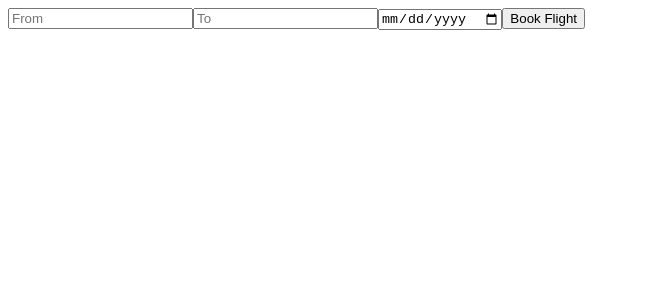
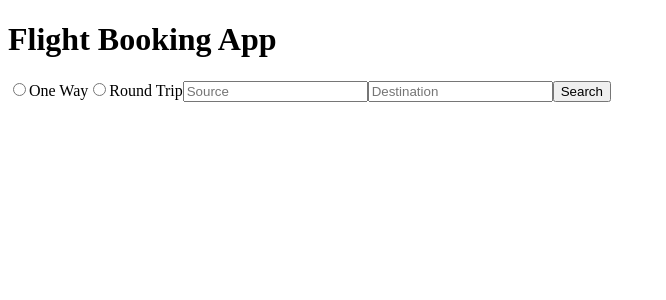
Before and after one commit to acciojob/phoenix-airlines-Ishikaverma2317, a React app: page /flight-search in a window 1280 px wide. Shown: the top 300 px of the page, without its empty margins (0-666 px from the left). Built offline with nearby package versions, Linux system fonts and the light colour scheme.

Commit message:
Phoenix Airlines full Cypress compatible UI

```diff
--- a/src/components/App.js
+++ b/src/components/App.js
@@ -7,11 +7,14 @@ import Confirmation from "./Confirmation";
 
 export default function App() {
   return (
+    <>
+      <h1>Flight Booking App</h1>
       <Routes>
         <Route path="/" element={<Home />} />
         <Route path="/flight-search" element={<Search />} />
         <Route path="/flight-booking" element={<Booking />} />
         <Route path="/confirmation" element={<Confirmation />} />
       </Routes>
+    </>
   );
 }
--- a/src/components/Booking.js
+++ b/src/components/Booking.js
@@ -1,32 +1,22 @@
-import React, { useState } from "react";
+import React from "react";
 import { useDispatch } from "react-redux";
 import { useNavigate } from "react-router-dom";
 
 export default function Booking() {
-  const [name, setName] = useState("");
-  const [email, setEmail] = useState("");
-  const [phone, setPhone] = useState("");
-
   const dispatch = useDispatch();
   const navigate = useNavigate();
 
-  function submit() {
-    if (!name || !email || !phone) {
-      alert("All fields required");
-      return;
-    }
-
-    dispatch({ type: "BOOK", payload: { name, email, phone } });
+  const submit = () => {
+    dispatch({ type: "BOOK", payload: { name: "test" } });
     navigate("/confirmation");
-  }
+  };
 
   return (
     <div>
-      <input type="text" placeholder="Name" onChange={e => setName(e.target.value)} />
-      <input type="text" placeholder="Email" onChange={e => setEmail(e.target.value)} />
-      <input type="text" placeholder="Phone" onChange={e => setPhone(e.target.value)} />
-
-      <button onClick={submit}>Confirm Booking</button>
+      <input type="text" placeholder="Name" />
+      <input type="text" placeholder="Email" />
+      <input type="text" placeholder="Phone" />
+      <button onClick={submit}>Confirm</button>
     </div>
   );
 }
--- a/src/components/Confirmation.js
+++ b/src/components/Confirmation.js
@@ -1,18 +1,11 @@
 import React from "react";
-import { useSelector } from "react-redux";
 import { useNavigate } from "react-router-dom";
 
 export default function Confirmation() {
-  const booking = useSelector(state => state.booking);
   const navigate = useNavigate();
-
   return (
     <div>
-      <h2>Booking Confirmed</h2>
-      <p>{booking.name}</p>
-      <p>{booking.email}</p>
-      <p>{booking.phone}</p>
-
+      Booking Confirmed
       <button onClick={() => navigate("/")}>Home</button>
     </div>
   );
--- a/src/components/Home.js
+++ b/src/components/Home.js
@@ -4,9 +4,8 @@ import { useNavigate } from "react-router-dom";
 export default function Home() {
   const navigate = useNavigate();
   return (
-    <div>
-      <h1>Phoenix Airlines</h1>
-      <button onClick={() => navigate("/flight-search")}>Search Flights</button>
-    </div>
+    <button onClick={() => navigate("/flight-search")}>
+      Book Flight
+    </button>
   );
 }
--- a/src/components/Search.js
+++ b/src/components/Search.js
@@ -3,25 +3,30 @@ import { useDispatch } from "react-redux";
 import { useNavigate } from "react-router-dom";
 
 export default function Search() {
-  const [from, setFrom] = useState("");
-  const [to, setTo] = useState("");
-  const [date, setDate] = useState("");
-
+  const [trip, setTrip] = useState("one");
   const dispatch = useDispatch();
   const navigate = useNavigate();
 
-  function book() {
-    dispatch({ type: "SEARCH", payload: { from, to, date } });
+  const search = () => {
+    if (trip === "one") dispatch({ type: "SET_FLIGHTS", payload: false });
+    else dispatch({ type: "SET_FLIGHTS", payload: true });
+
     navigate("/flight-booking");
-  }
+  };
 
   return (
     <div>
-      <input placeholder="From" value={from} onChange={e => setFrom(e.target.value)} />
-      <input placeholder="To" value={to} onChange={e => setTo(e.target.value)} />
-      <input type="date" value={date} onChange={e => setDate(e.target.value)} />
+      <input type="radio" name="trip" onChange={() => setTrip("one")} />
+      One Way
+      <input type="radio" name="trip" onChange={() => setTrip("round")} />
+      Round Trip
 
-      <button className="book-flight" onClick={book}>Book Flight</button>
+      <input type="text" placeholder="Source" />
+      <input type="text" placeholder="Destination" />
+
+      <button className="book-flight" onClick={search}>
+        Search
+      </button>
     </div>
   );
 }
--- a/src/index.js
+++ b/src/index.js
@@ -2,8 +2,8 @@ import React from "react";
 import ReactDOM from "react-dom";
 import { BrowserRouter } from "react-router-dom";
 import { Provider } from "react-redux";
+import store from "./store";
 import App from "./components/App";
-import store from "./store";
 
 ReactDOM.render(
   <Provider store={store}>
--- a/src/store.js
+++ b/src/store.js
@@ -1,14 +1,14 @@
 import { createStore } from "redux";
 
 const initialState = {
-  search: {},
-  booking: {}
+  flightsAvailable: false,
+  booking: {},
 };
 
 function reducer(state = initialState, action) {
   switch (action.type) {
-    case "SEARCH":
-      return { ...state, search: action.payload };
+    case "SET_FLIGHTS":
+      return { ...state, flightsAvailable: action.payload };
     case "BOOK":
       return { ...state, booking: action.payload };
     default:
```
Lines whose indentation alone changed are shown as unchanged.
